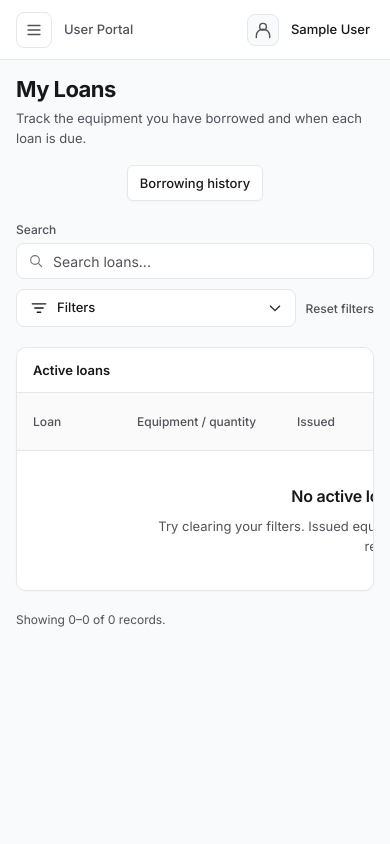
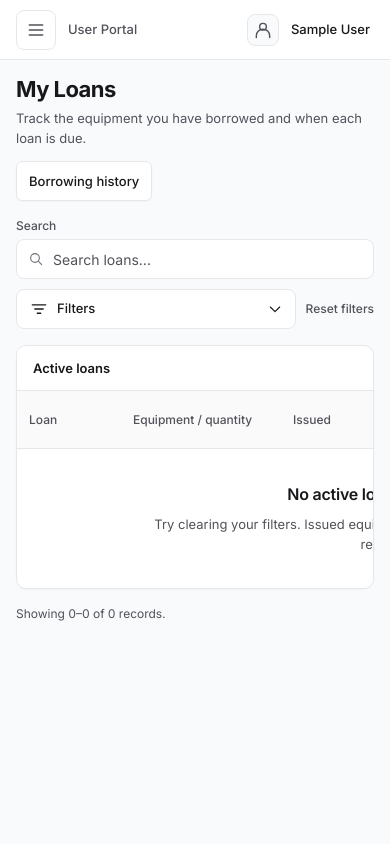
Before and after one commit to selrahcjstn/Campus-Equipment-System, a Django app: page /portal/loans/ in a window 390 px wide. Run offline with Django 5.2, Linux system fonts and the light colour scheme; the visitor is signed in with stand-in values (Sample User, id 1); data that the repository does not hold is empty.

Commit message:
style: improve responsive layouts

```diff
--- a/static/css/auth.css
+++ b/static/css/auth.css
@@ -108,7 +108,7 @@ body {
     background: var(--surface);
 }
 .auth-mobile-brand { display: none; }
-.auth-card { width: min(100%, 420px); margin: auto; padding: var(--space-8) 0; }
+.auth-card { width: min(100%, 420px); max-width: 420px; margin: auto; padding: var(--space-8) 0; }
 .auth-shell--register { grid-template-columns: minmax(320px, 40%) minmax(0, 1fr); }
 .auth-shell--register .auth-card { width: min(100%, var(--form-width-narrow)); max-width: var(--form-width-narrow); }
 .auth-heading { margin-bottom: var(--space-6); }
@@ -203,7 +203,7 @@ body {
     .auth-shell--register .auth-card {
         width: 100%;
         margin: var(--space-4) auto auto;
-        padding: var(--space-6);
+        padding: var(--space-5);
         border: var(--border);
         border-radius: var(--radius-lg);
         background: var(--surface);
--- a/static/css/design-system.css
+++ b/static/css/design-system.css
@@ -229,7 +229,7 @@ a.pagination__link:hover { background: var(--surface-muted); color: var(--primar
 .pagination__link.is-disabled { color: var(--text-secondary); background: var(--background); }
 .pagination__ellipsis { border-color: transparent; background: transparent; color: var(--text-secondary); }
 @media (max-width: 639px) { .pagination__summary { flex-basis: 100%; } .pagination__link { min-height: var(--control-height); } }
-@media (pointer: coarse) { .data-table .table-cell--actions .button { min-height: var(--control-height); } }
+@media (pointer: coarse) { .data-table .table-cell--actions .button { min-height: var(--touch-control-height); } }
 .modal { width: min(100% - var(--space-8), var(--form-width-narrow)); max-height: calc(100dvh - var(--space-8)); margin: auto; padding: var(--card-padding); color: var(--text-primary); background: var(--surface); border: var(--border); border-radius: var(--radius-xl); box-shadow: 0 16px 48px rgb(24 24 27 / 14%); overflow-wrap: anywhere; }
 .modal::backdrop { background: var(--overlay); }
 .modal-heading { display: flex; align-items: center; justify-content: space-between; gap: var(--space-4); margin-bottom: var(--space-4); }
@@ -291,12 +291,24 @@ a.navbar-account:hover { background: var(--background); color: var(--primary); }
     .navbar { padding: 0 var(--space-6); }
 }
 @media (max-width: 639px) {
+    :root { --page-padding: 16px; --card-padding: 16px; --section-gap: 16px; }
     .navbar { padding: 0 var(--space-4); }
     .account-name { max-width: 120px; }
     .page-content { padding: var(--space-4); }
-    .page-heading, .card-heading { flex-direction: column; gap: var(--space-4); }
+    .page-heading, .card-heading { flex-direction: column; align-items: stretch; gap: var(--space-3); }
+    .page-heading > .button, .card-heading > .badge { align-self: flex-start; }
     .page-heading > div:first-child { flex: 0 1 auto; }
     .page-actions { width: 100%; }
     .modal { padding: var(--space-6); }
-    .data-table th, .data-table td { padding-left: var(--space-4); padding-right: var(--space-4); }
+    .data-table th, .data-table td { padding-left: var(--space-3); padding-right: var(--space-3); }
+    .data-table .table-cell--actions .button { min-height: var(--touch-control-height); }
 }
+@media (max-width: 639px), (pointer: coarse) {
+    :root { --control-height: var(--touch-control-height); }
+    .pagination__link { min-height: var(--touch-control-height); }
+    .form-checkbox { min-height: var(--touch-control-height); }
+}
+@media (max-width: 479px) {
+    .page-heading .page-actions:has(> :nth-child(3)) { display: grid; grid-template-columns: repeat(2, minmax(0, 1fr)); align-items: stretch; }
+    .page-heading .page-actions:has(> :nth-child(3)) > .button { min-width: 0; padding-inline: var(--space-2); }
+}
```
